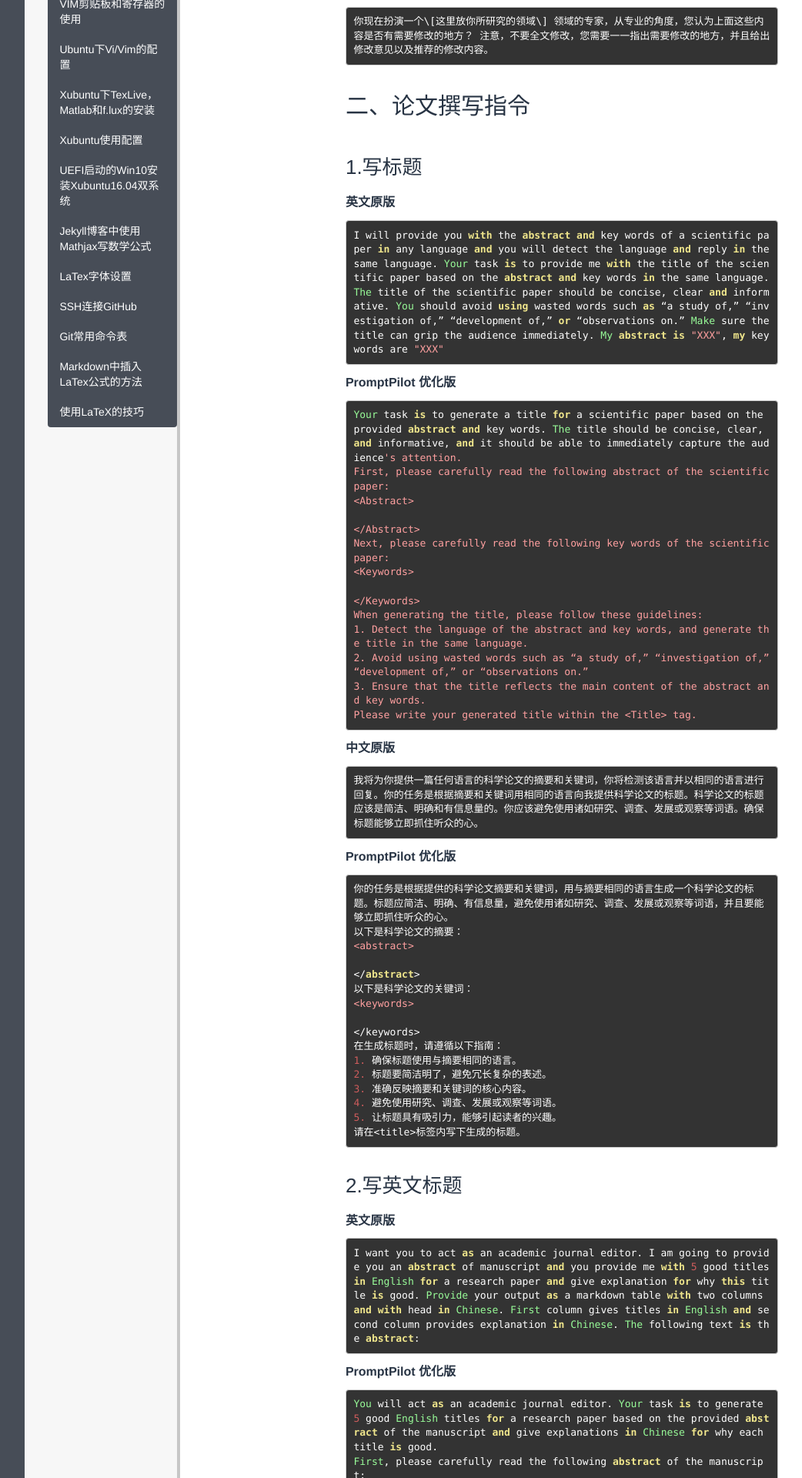
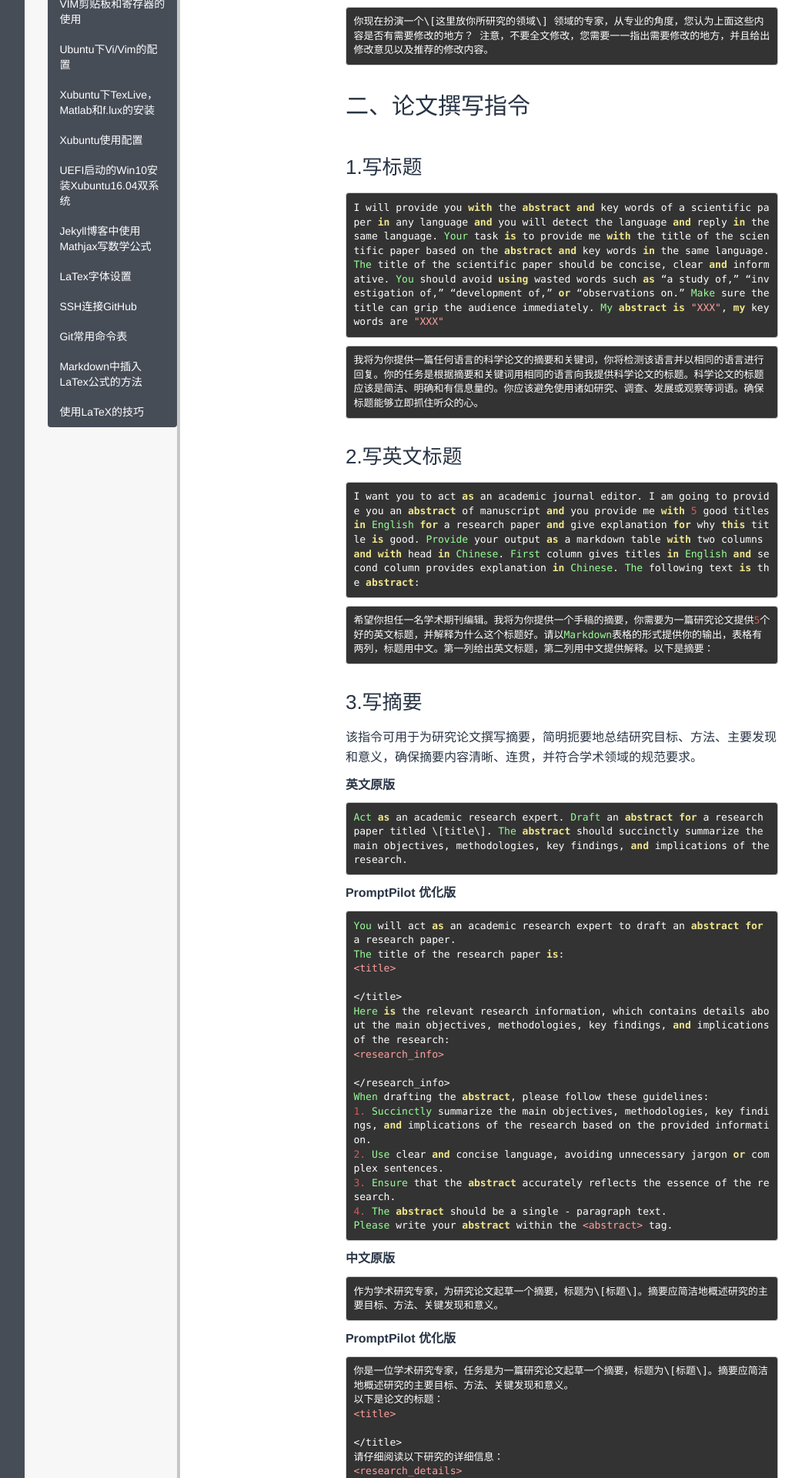
Before and after one commit to polyHong/polyHong.github.io, a Jekyll site: the page built from _posts/research/2025-03-22-gpt-prompts-for-academic-papers.md, in a window 1280 px wide. Shown: the part 981-2901 px from the top of the page at 77% size, without its empty margins (54-1096 px from the left). Built offline with Jekyll 4.4.1, drawn with Linux system fonts in a browser that asks for light colours; Markdown is read by kramdown in place of the engine named in the settings; comment, search, counter and statistics services are not loaded; some of the changed text lies outside the part shown.

````diff
--- a/_posts/research/2025-03-22-gpt-prompts-for-academic-papers.md
+++ b/_posts/research/2025-03-22-gpt-prompts-for-academic-papers.md
@@ -40,110 +40,22 @@
 
 ### 1.写标题
 
-**英文原版**
-
 ```html
 I will provide you with the abstract and key words of a scientific paper in any language and you will detect the language and reply in the same language. Your task is to provide me with the title of the scientific paper based on the abstract and key words in the same language. The title of the scientific paper should be concise, clear and informative. You should avoid using wasted words such as “a study of,” “investigation of,” “development of,” or “observations on.” Make sure the title can grip the audience immediately. My abstract is "XXX", my key words are "XXX"
 ```
-
-**PromptPilot 优化版**
-
-```html
-Your task is to generate a title for a scientific paper based on the provided abstract and key words. The title should be concise, clear, and informative, and it should be able to immediately capture the audience's attention.
-First, please carefully read the following abstract of the scientific paper:
-<Abstract>
-{{ABSTRACT}}
-</Abstract>
-Next, please carefully read the following key words of the scientific paper:
-<Keywords>
-{{KEYWORDS}}
-</Keywords>
-When generating the title, please follow these guidelines:
-1. Detect the language of the abstract and key words, and generate the title in the same language.
-2. Avoid using wasted words such as “a study of,” “investigation of,” “development of,” or “observations on.”
-3. Ensure that the title reflects the main content of the abstract and key words.
-Please write your generated title within the <Title> tag.
-```
-
-**中文原版**
 
 ```html
 我将为你提供一篇任何语言的科学论文的摘要和关键词，你将检测该语言并以相同的语言进行回复。你的任务是根据摘要和关键词用相同的语言向我提供科学论文的标题。科学论文的标题应该是简洁、明确和有信息量的。你应该避免使用诸如研究、调查、发展或观察等词语。确保标题能够立即抓住听众的心。
 ```
 
-**PromptPilot 优化版**
-
-```html
-你的任务是根据提供的科学论文摘要和关键词，用与摘要相同的语言生成一个科学论文的标题。标题应简洁、明确、有信息量，避免使用诸如研究、调查、发展或观察等词语，并且要能够立即抓住听众的心。
-以下是科学论文的摘要：
-<abstract>
-{{ABSTRACT}}
-</abstract>
-以下是科学论文的关键词：
-<keywords>
-{{KEYWORDS}}
-</keywords>
-在生成标题时，请遵循以下指南：
-1. 确保标题使用与摘要相同的语言。
-2. 标题要简洁明了，避免冗长复杂的表述。
-3. 准确反映摘要和关键词的核心内容。
-4. 避免使用研究、调查、发展或观察等词语。
-5. 让标题具有吸引力，能够引起读者的兴趣。
-请在<title>标签内写下生成的标题。
-```
-
 ### 2.写英文标题
-
-**英文原版**
 
 ```html
 I want you to act as an academic journal editor. I am going to provide you an abstract of manuscript and you provide me with 5 good titles in English for a research paper and give explanation for why this title is good. Provide your output as a markdown table with two columns and with head in Chinese. First column gives titles in English and second column provides explanation in Chinese. The following text is the abstract:
 ```
 
-**PromptPilot 优化版**
-
-```html
-You will act as an academic journal editor. Your task is to generate 5 good English titles for a research paper based on the provided abstract of the manuscript and give explanations in Chinese for why each title is good.
-First, please carefully read the following abstract of the manuscript:
-<ManuscriptAbstract>
-{{MANUSCRIPT_ABSTRACT}}
-</ManuscriptAbstract>
-When generating titles, please ensure that they are relevant to the content of the abstract, concise, and can accurately reflect the core of the research. The explanations should clearly state the reasons why the title is suitable for the research.
-Please present your output as a markdown table with two columns. The headers of the table should be in Chinese, with the first column titled "英文标题" (English Title) and the second column titled "理由说明" (Reason Explanation).
-| 英文标题 | 理由说明 |
-| --- | --- |
-| [Your first title] | [Your first explanation] |
-| [Your second title] | [Your second explanation] |
-| [Your third title] | [Your third explanation] |
-| [Your fourth title] | [Your fourth explanation] |
-| [Your fifth title] | [Your fifth explanation] |
-```
-
-**中文原版**
-
 ```html
 希望你担任一名学术期刊编辑。我将为你提供一个手稿的摘要，你需要为一篇研究论文提供5个好的英文标题，并解释为什么这个标题好。请以Markdown表格的形式提供你的输出，表格有两列，标题用中文。第一列给出英文标题，第二列用中文提供解释。以下是摘要：
-```
-
-**PromptPilot 优化版**
-
-```html
-你将担任一名学术期刊编辑。你的任务是根据提供的研究论文手稿摘要，生成5个合适的英文标题，并解释为什么这些标题好。
-以下是手稿摘要：
-<manuscript_abstract>
-{{MANUSCRIPT_ABSTRACT}}
-</manuscript_abstract>
-在生成标题时，请确保标题能够准确概括研究的核心内容，具有吸引力且符合学术规范。
-请以Markdown表格的形式提供你的输出，表格有两列，标题用中文。第一列给出英文标题，第二列用中文提供解释。表格格式如下：
-| 英文标题 | 解释 |
-| --- | --- |
-| [英文标题1] | [标题1好的原因解释] |
-| [英文标题2] | [标题2好的原因解释] |
-| [英文标题3] | [标题3好的原因解释] |
-| [英文标题4] | [标题4好的原因解释] |
-| [英文标题5] | [标题5好的原因解释] |
-
-请确保你的解释清晰、全面，能充分说明每个标题的优点。
 ```
 
 ### 3.写摘要
@@ -202,7 +114,7 @@
 请在<abstract>标签内写下你的摘要。
 ```
 
-### 4.写英文摘要指令
+### 4.写英文摘要
 
 ```html
 Please read through the uploaded manuscript and write an abstract in English for it. The abstract should initiate with a comprehensive summary of the broader context or background of the study, followed by a statement that describe the gaps, limitations or issues. Then, describe the research methods used in the manuscript. After that, write 3-5 sentences showing the key findings. In the end, include a statement which underscores the unique value or significant contribution of the manuscript. After generating the abstract, give explanation in Chinese checking if you have followed the instruction in a markdown table.
````
Also changed, not shown: other parts of _posts/research/2025-03-22-gpt-prompts-for-academic-papers.md (+2 -2 lines).
